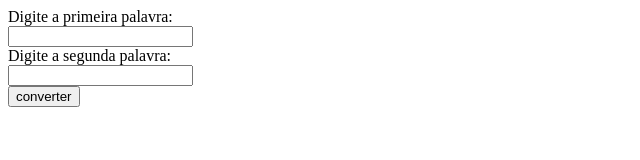
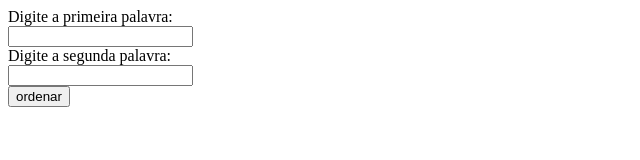
Before and after one commit to ncnegoleo/curso-de-extensao-javascript, a plain HTML site: page pratica9/index.html in a window 1280 px wide. Shown: the full height of the page, 0-640 px from the left. Drawn offline with Linux system fonts and the light colour scheme.

Commit message:
Pratica9

```diff
--- a/pratica9/index.html
+++ b/pratica9/index.html
@@ -13,7 +13,7 @@
     <br />
     <input id="palavra2" name="palavra2" type="text"/>
     <br />
-    <input type="button" onclick="comparar()" value="converter">
+    <input type="button" onclick="comparar()" value="ordenar">
 
     <script src="index.js"></script>
 </body>
```
